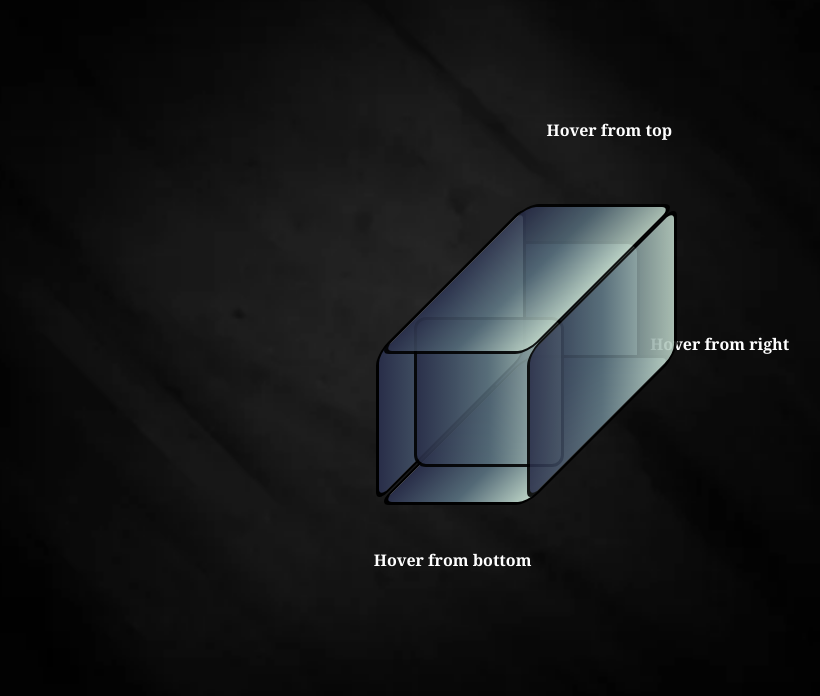
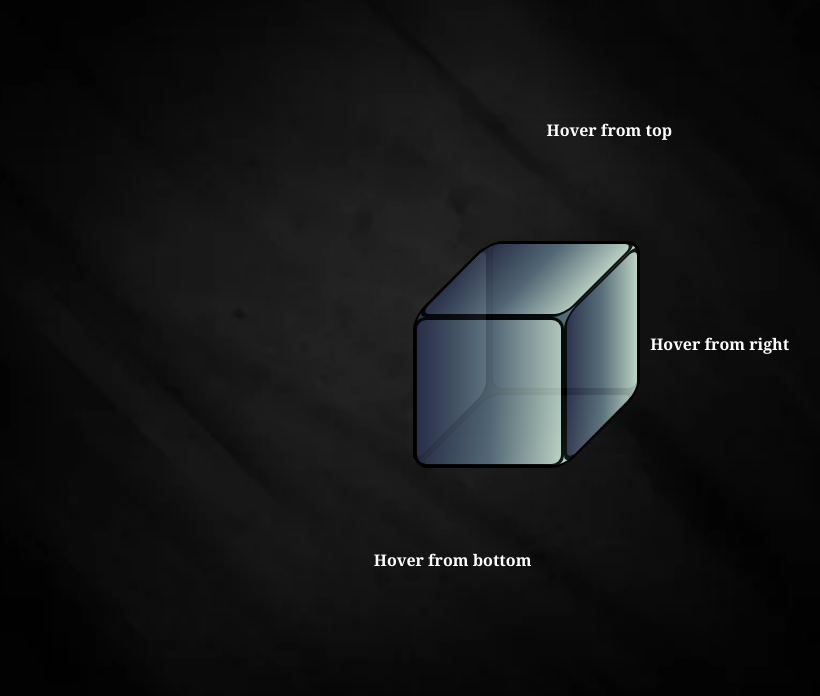
Before and after one commit to sidharthjuyal/cube-hover, a website built with Vite: page index.html in a window 1280 px wide. Shown: the whole page, without its empty margins (127-947 px from the left). Built offline with nearby package versions, Linux system fonts and the light colour scheme.

Commit message:
Update index.html

```diff
--- a/index.html
+++ b/index.html
@@ -24,12 +24,12 @@
         <p class="p2 font-serif font-bold">Hover from bottom</p>
         <p class="p3 font-serif font-bold">Hover from right</p>
 
-        <div class="flex justify-center items-center w-[150px] h-[150px] bg-zinc-300  box cube1 absolute"></div>
-        <div class="flex justify-center items-center w-[150px] h-[150px] bg-zinc-500 box cube2 absolute"></div>
-        <div class="flex justify-center items-center w-[150px] h-[150px] bg-zinc-300 box  cube3 absolute"></div>
-        <div class="flex justify-center items-center w-[150px] h-[150px] bg-zinc-500 box cube4 absolute"></div>
-        <div class="flex justify-center bg-zinc-500 items-center w-[150px] h-[150px] box  cube5 absolute"></div>
-        <div class="flex justify-center items-center w-[150px] h-[150px] bg-zinc-300 box cube6 absolute"></div>
+        <div class="box cube1 absolute"></div>
+        <div class="box cube2 absolute"></div>
+        <div class="box  cube3 absolute"></div>
+        <div class="box cube4 absolute"></div>
+        <div class="box  cube5 absolute"></div>
+        <div class="box cube6 absolute"></div>
 
     </div>
 </body>
```
